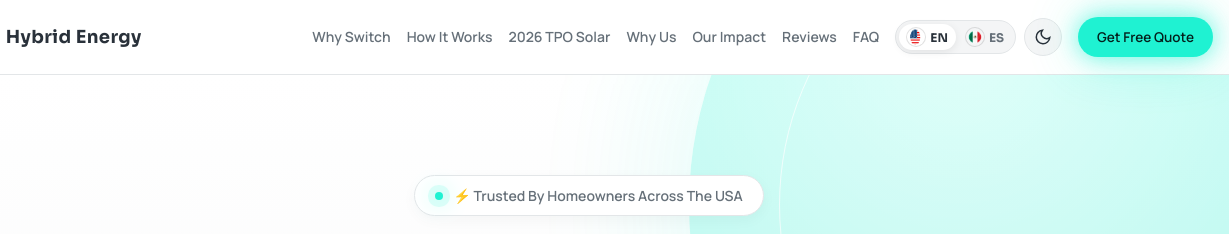
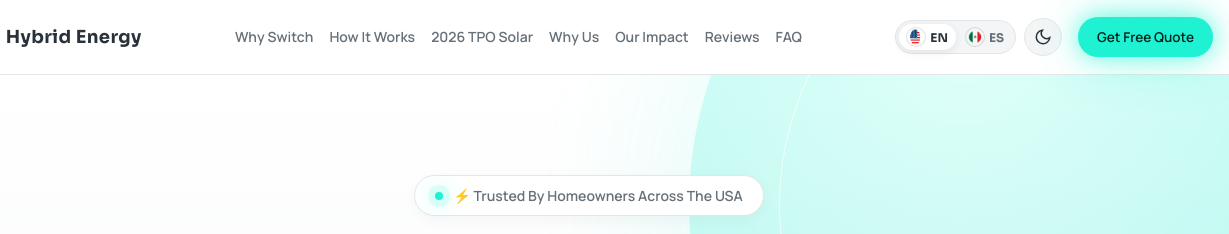
Before and after one commit to victorhugolace/hybrid-energy, a plain HTML site: page index.html in a window 1280 px wide. Shown: the top 234 px of the page, 51-1280 px from the left. Drawn offline with Linux system fonts and the light colour scheme.

Commit message:
Center nav links in header bar

```diff
--- a/style.css
+++ b/style.css
@@ -197,8 +197,9 @@ h4 {
 .nav {
   display: flex;
   align-items: center;
+  justify-content: center;
   gap: 16px;
-  margin-left: auto;
+  flex: 1;
   font-size: 14px;
   font-weight: 600;
   color: var(--mut);
```
